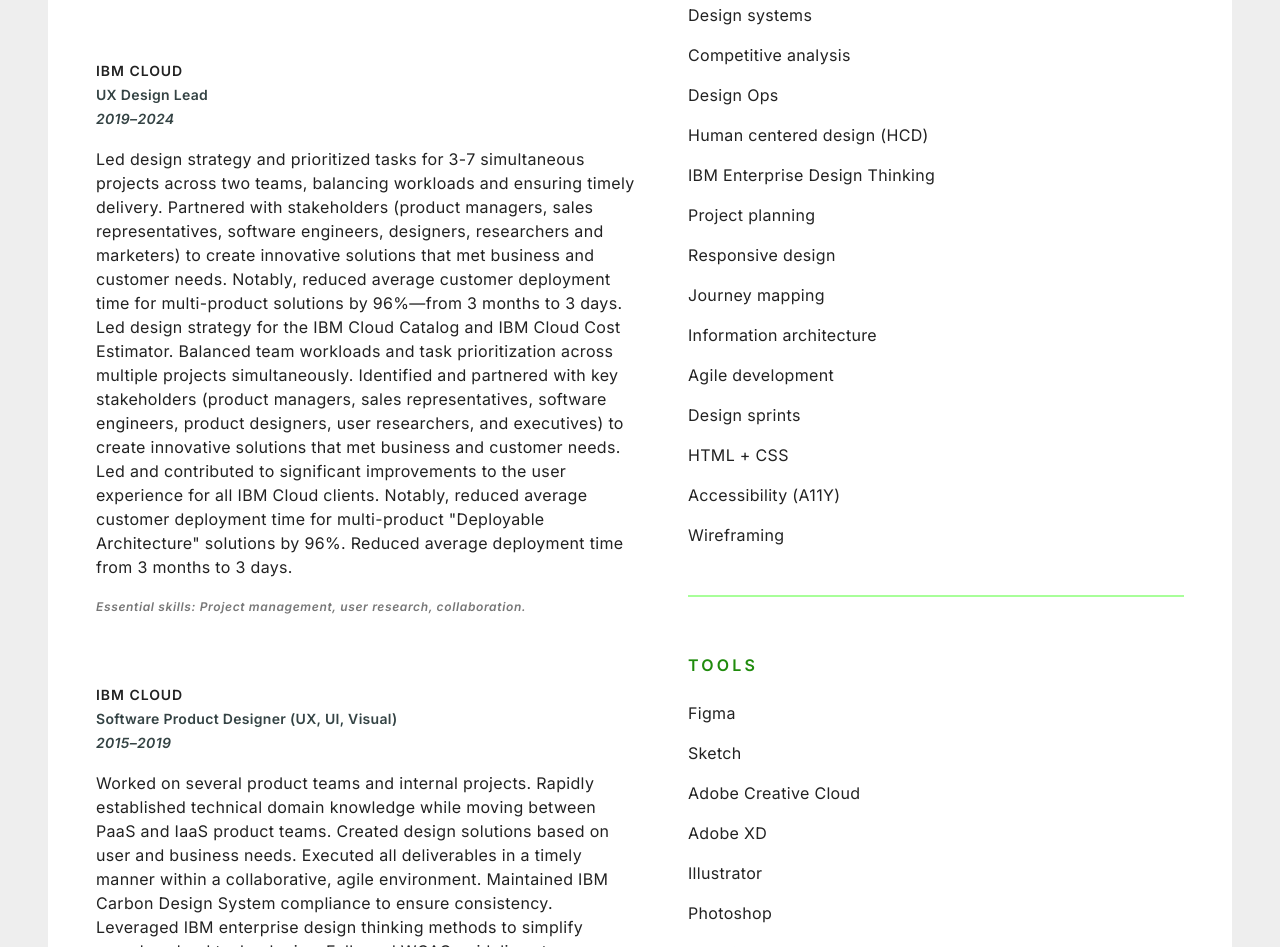
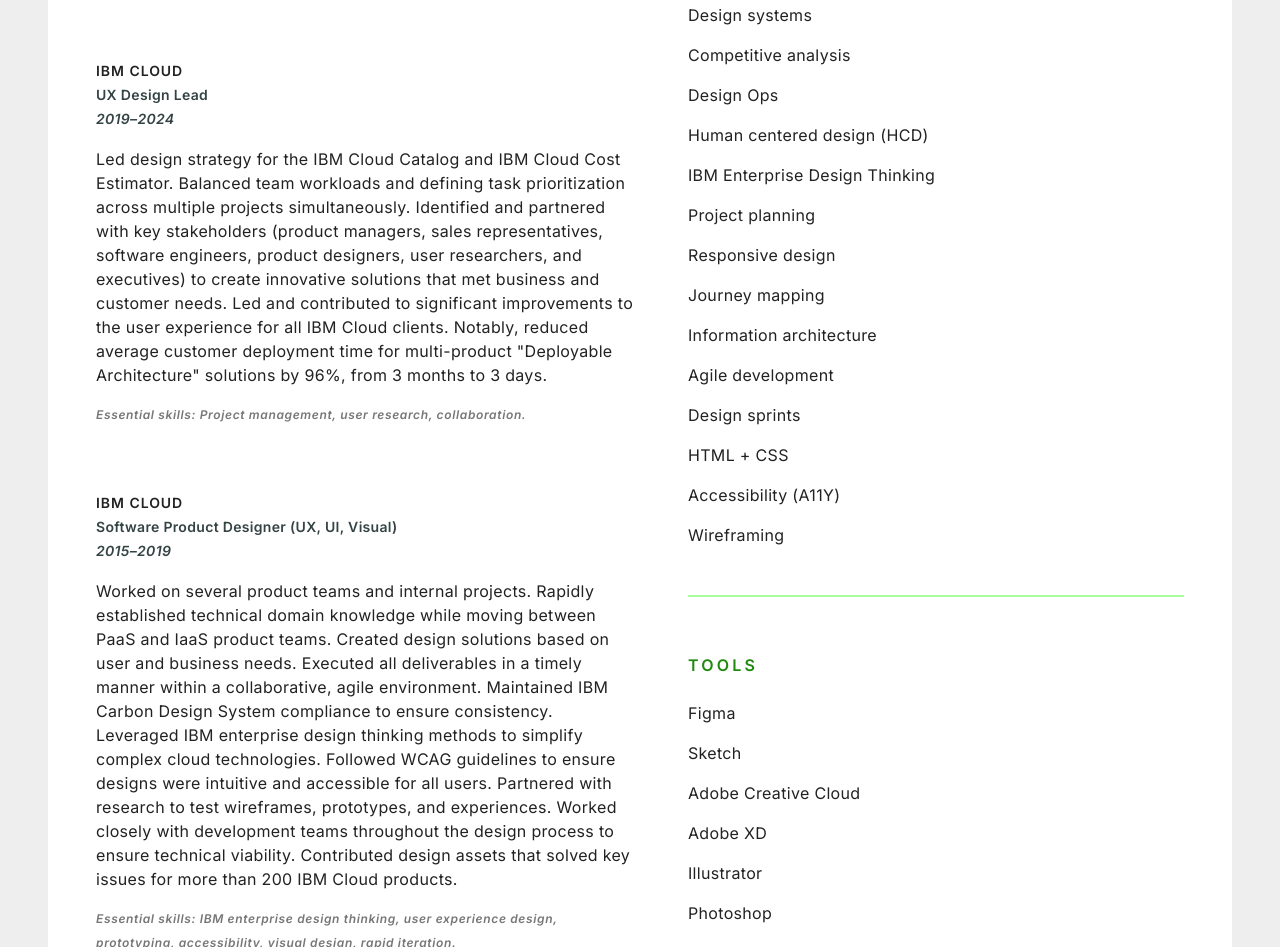
Before and after one commit to BresslerCreative/derekbresslerxyz, a plain HTML site: page resume.html in a window 1280 px wide. Shown: the part 1077-2024 px from the top of the page. Drawn offline with nearby package versions, Linux system fonts and the light colour scheme.

Commit message:
Update resume.html
Oops. Fixing previous update 🐞

```diff
--- a/resume.html
+++ b/resume.html
@@ -145,21 +145,14 @@
                 <div class="resume_spacer sixteen"></div>
 
                 <p>
-                    Led design strategy and prioritized tasks for 3-7 simultaneous projects across two
-                    teams, balancing workloads and ensuring timely delivery. Partnered with stakeholders
-                    (product managers, sales representatives, software engineers, designers, researchers
-                    and marketers) to create innovative solutions that met business and customer needs.
-                    Notably, reduced average customer deployment time for multi-product solutions by
-                    96%—from 3 months to 3 days.
-
                     Led design strategy for the IBM Cloud Catalog and IBM Cloud Cost Estimator. Balanced
-                    team workloads and task prioritization across multiple projects simultaneously. Identified
-                    and partnered with key stakeholders (product managers, sales representatives, software
+                    team workloads and defining task prioritization across multiple projects simultaneously.
+                    Identified and partnered with key stakeholders (product managers, sales representatives, software
                     engineers, product designers, user researchers, and executives) to create innovative
                     solutions that met business and customer needs. Led and contributed to significant
                     improvements to the user experience for all IBM Cloud clients. Notably, reduced average
-                    customer deployment time for multi-product "Deployable Architecture" solutions by 96%.
-                    Reduced average deployment time from 3 months to 3 days.
+                    customer deployment time for multi-product "Deployable Architecture" solutions by 96%, from
+                    3 months to 3 days.
                 </p>
 
                 <p class="resume_txt essential_skills">
```
